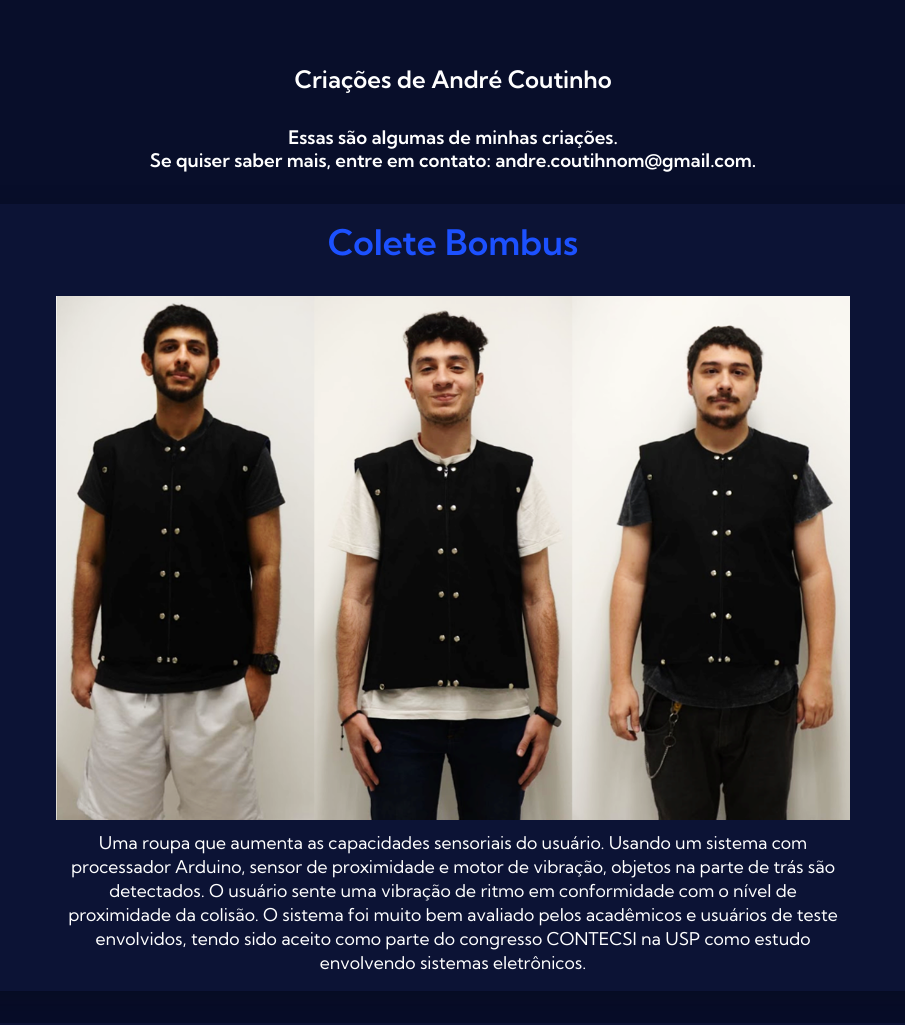
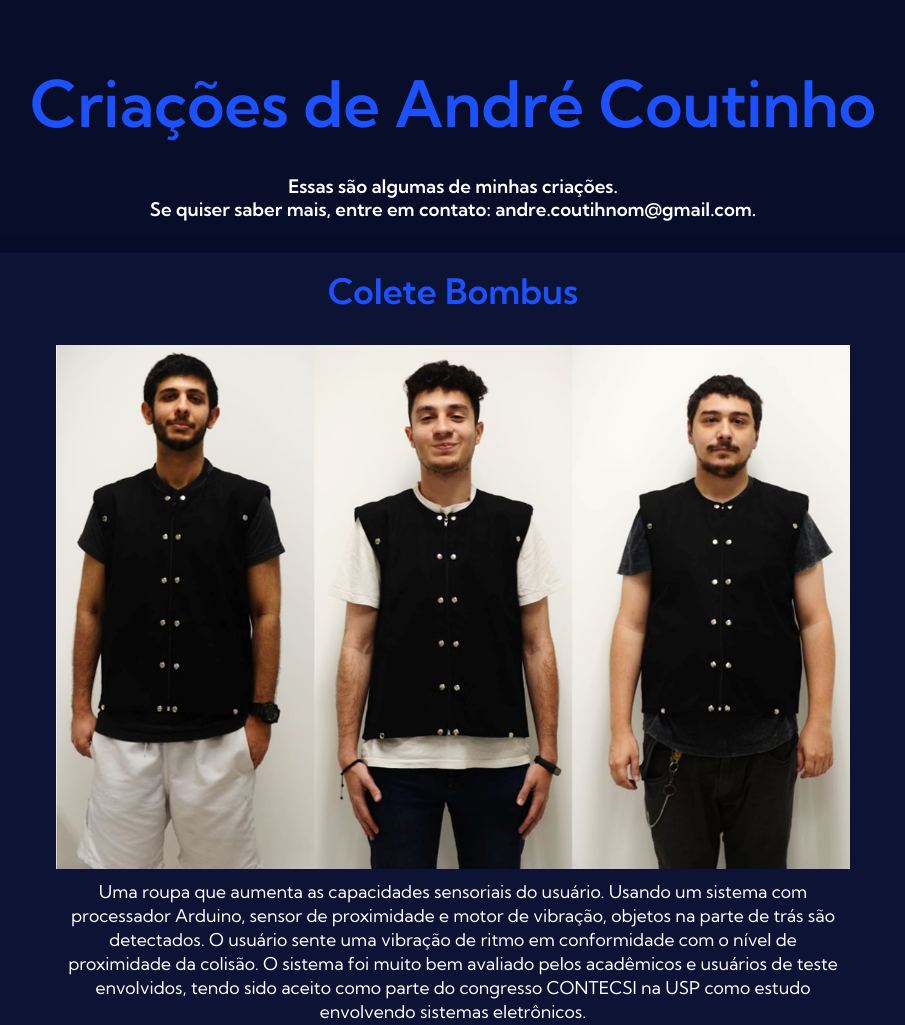
Before and after one commit to AndreCoutinhom/creation_library, a plain HTML site: page index.html in a window 1280 px wide. Shown: the top 1025 px of the page, without its empty margins (187-1092 px from the left). Drawn offline with Linux system fonts and the light colour scheme.

Commit message:
Update style.css

```diff
--- a/style.css
+++ b/style.css
@@ -27,9 +27,10 @@
   }
 
   h2 {
-    color: #FFF;
+    color: var(--main-color);
     text-align: center;
     margin: 2rem 0;
+    font-size: 4rem;
   }
 
   .input-container {
```
